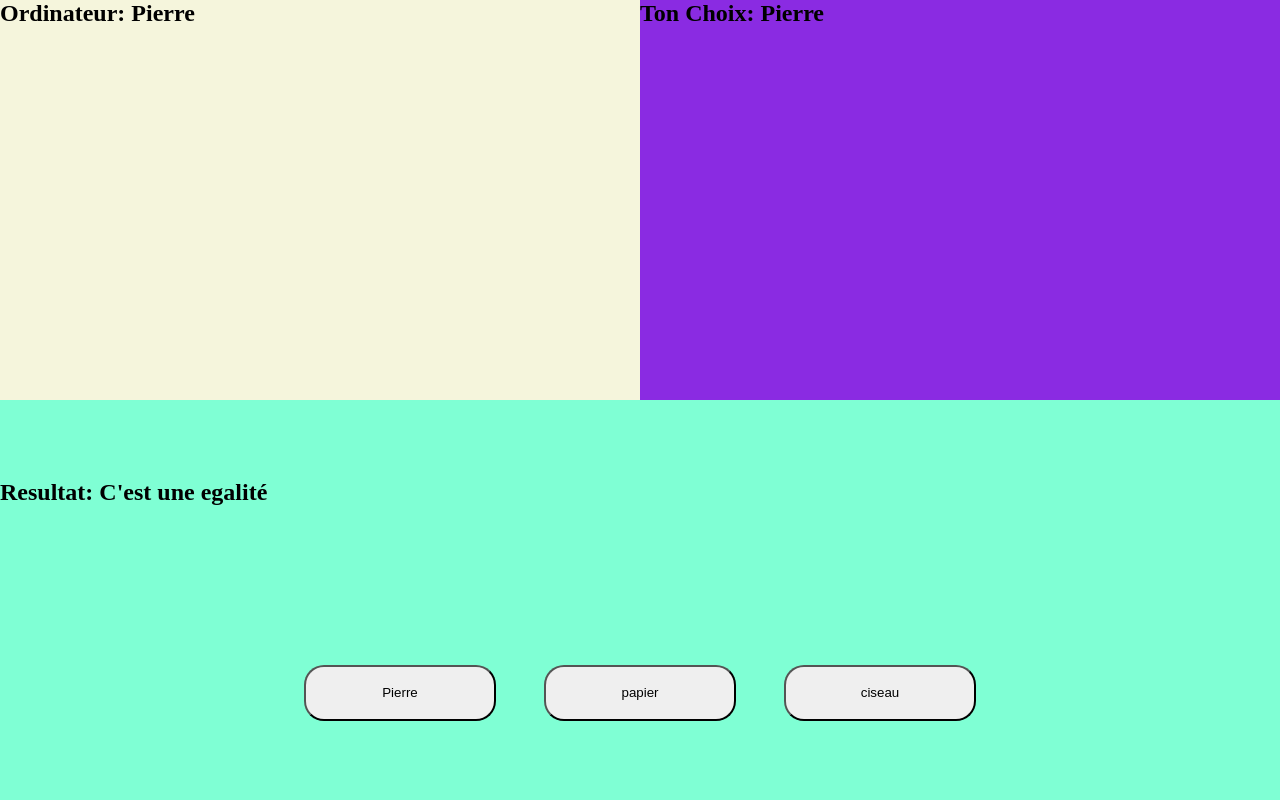
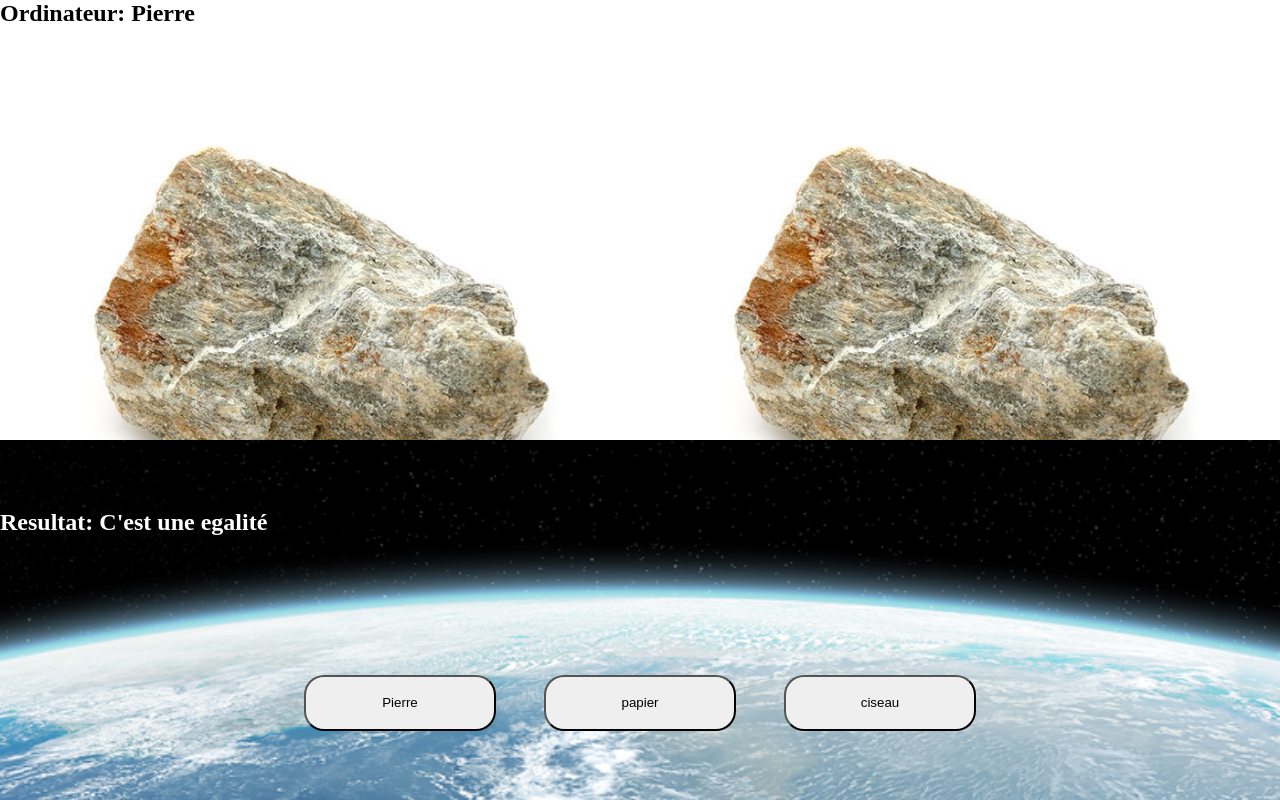
Before and after one commit to binraw/jeu-pierre-papier-ciseaux, a plain HTML site: page index.html in a window 1280 px wide. Both pictures are taken after a click on the button "Pierre". Drawn offline with Linux system fonts and the light colour scheme.

Commit message:
creation fonction

```diff
--- a/app.js
+++ b/app.js
@@ -2,15 +2,22 @@ const computerChoiceDisplay = document.getElementById("computer-choice");
 const userChoiceDisplay = document.getElementById("user-choice");
 const resultDisplay = document.getElementById("result");
 const possibleChoices = document.querySelectorAll("button");
+const campComputer = document.querySelector(".computer-camp");
+const campUser = document.querySelector(".user-camp");
+const backResult = document.querySelector(".selection-camp");
 let userChoice;
 let computerChoice;
 let resultat;
+
 possibleChoices.forEach((possibleChoice) =>
 	possibleChoice.addEventListener("click", (e) => {
 		userChoice = e.target.id;
 		userChoiceDisplay.innerHTML = userChoice;
 		generateComputerChoice();
+		changeBackMachine();
+		changeBackHumain();
 		getResult();
+		changeBackResult();
 	})
 );
 
@@ -55,3 +62,38 @@ function getResult() {
 	}
 	resultDisplay.innerHTML = resultat;
 }
+
+function changeBackResult() {
+	if (resultat == "Tu Gagnes") {
+		backResult.style.backgroundImage = "url(images/feux-artifice.jpg)";
+		console.log("changement back");
+	} else if (resultat == "C'est une egalité") {
+		backResult.style.backgroundImage = "url(images/terre-image-neutre.png)";
+	} else {
+		backResult.style.backgroundImage = "url(images/explosion-terre.jpg)";
+		console.log("pas de changement");
+	}
+}
+
+function changeBackHumain() {
+	if (userChoice == "Ciseau") {
+		campUser.style.backgroundImage = "url(images/ciseaux.jpg)";
+	}
+	if (userChoice == "Pierre") {
+		campUser.style.backgroundImage = "url(images/pierre-steatite.jpg)";
+	}
+	if (userChoice == "Papier") {
+		campUser.style.backgroundImage = "url(images/feuille.jfif)";
+	}
+}
+function changeBackMachine() {
+	if (computerChoice == "Ciseau") {
+		campComputer.style.backgroundImage = "url(images/ciseaux.jpg)";
+	}
+	if (computerChoice == "Pierre") {
+		campComputer.style.backgroundImage = "url(images/pierre-steatite.jpg)";
+	}
+	if (computerChoice == "Papier") {
+		campComputer.style.backgroundImage = "url(images/feuille.jfif)";
+	}
+}
--- a/style.css
+++ b/style.css
@@ -9,20 +9,25 @@
 }
 .computer-camp {
 	width: 50%;
-	height: 50vh;
-	background-color: beige;
+	height: 55vh;
+	background-image: url(images/robot-du-futur.jpg);
+	background-size: cover;
 }
 
 .user-camp {
 	width: 50%;
-	height: 50vh;
-	background-color: blueviolet;
+	height: 55vh;
+	background-image: url(images/main-neutre.jpg);
+	background-size: cover;
+	color: white;
 }
 
 .selection-camp {
 	width: 100%;
-	height: 50vh;
-	background-color: aquamarine;
+	height: 45vh;
+	background-image: url(images/terre-image-neutre.png);
+	background-size: cover;
+	color: white;
 	display: flex;
 	flex-wrap: wrap;
 	align-items: center;
```
Also changed, not shown: images/ciseaux.jpg (added), images/explosion-terre.jpg (added), images/feuille.jfif (added), images/feux-artifice.jpg (added), images/main-neutre.jpg (added), images/pierre-steatite.jpg (added), images/robot-du-futur.jpg (added), images/terre-image-neutre.png (added).
